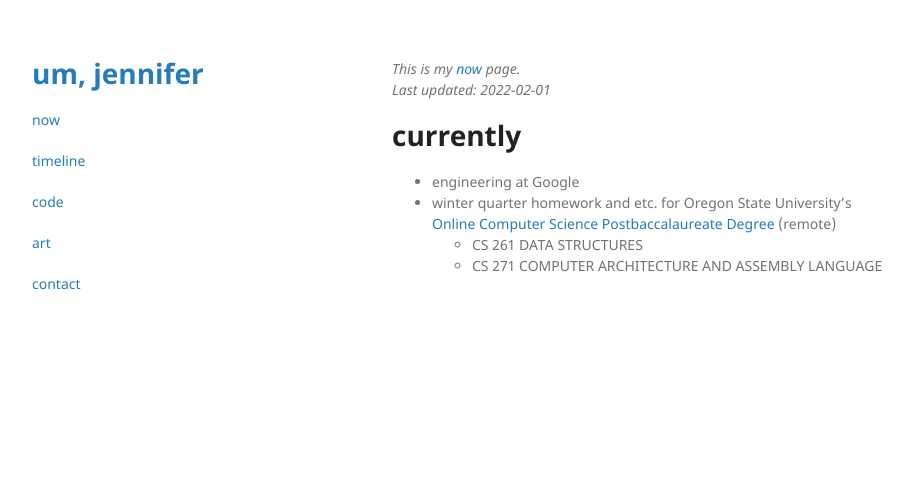
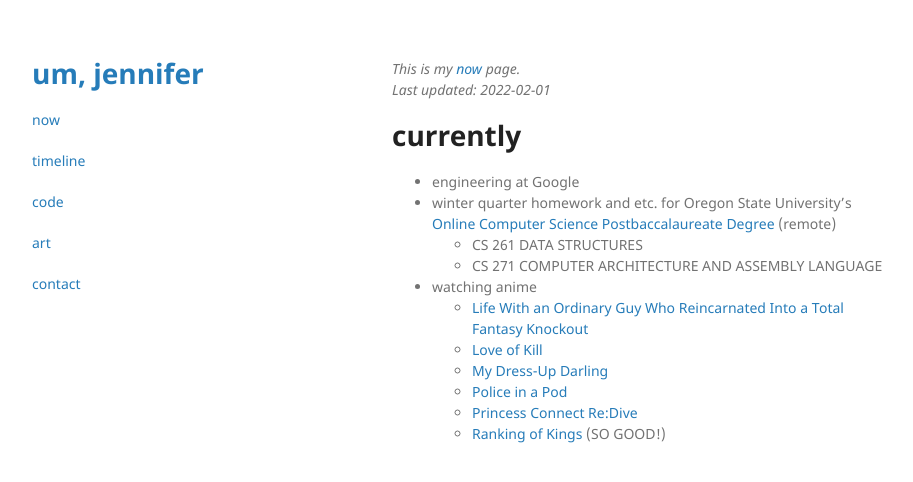
Before and after one commit to umjennifer/umjennifer.github.io, a Jekyll site: the page built from now.md, in a window 1280 px wide. Shown: the top 482 px of the page, without its empty margins (178-1091 px from the left). Built offline with Jekyll 4.4.1, drawn with Linux system fonts in a browser that asks for light colours.

Commit message:
Update now.md

```diff
--- a/now.md
+++ b/now.md
@@ -10,3 +10,10 @@ layout: default
 - winter quarter homework and etc. for Oregon State University's [Online Computer Science Postbaccalaureate Degree](https://eecs.oregonstate.edu/academic/online-cs-postbacc) (remote)
     - CS 261 DATA STRUCTURES
     - CS 271 COMPUTER ARCHITECTURE AND ASSEMBLY LANGUAGE
+- watching anime
+    - [Life With an Ordinary Guy Who Reincarnated Into a Total Fantasy Knockout](https://www.crunchyroll.com/life-with-an-ordinary-guy-who-reincarnated-into-a-total-fantasy-knockout)
+    - [Love of Kill](https://www.crunchyroll.com/love-of-kill)
+    - [My Dress-Up Darling](https://www.funimation.com/shows/my-dress-up-darling/)
+    - [Police in a Pod](https://www.funimation.com/shows/police-in-a-pod/)
+    - [Princess Connect Re:Dive](https://www.crunchyroll.com/princess-connect-re-dive)
+    - [Ranking of Kings](https://www.funimation.com/shows/ranking-of-kings/) (SO GOOD!)
```
